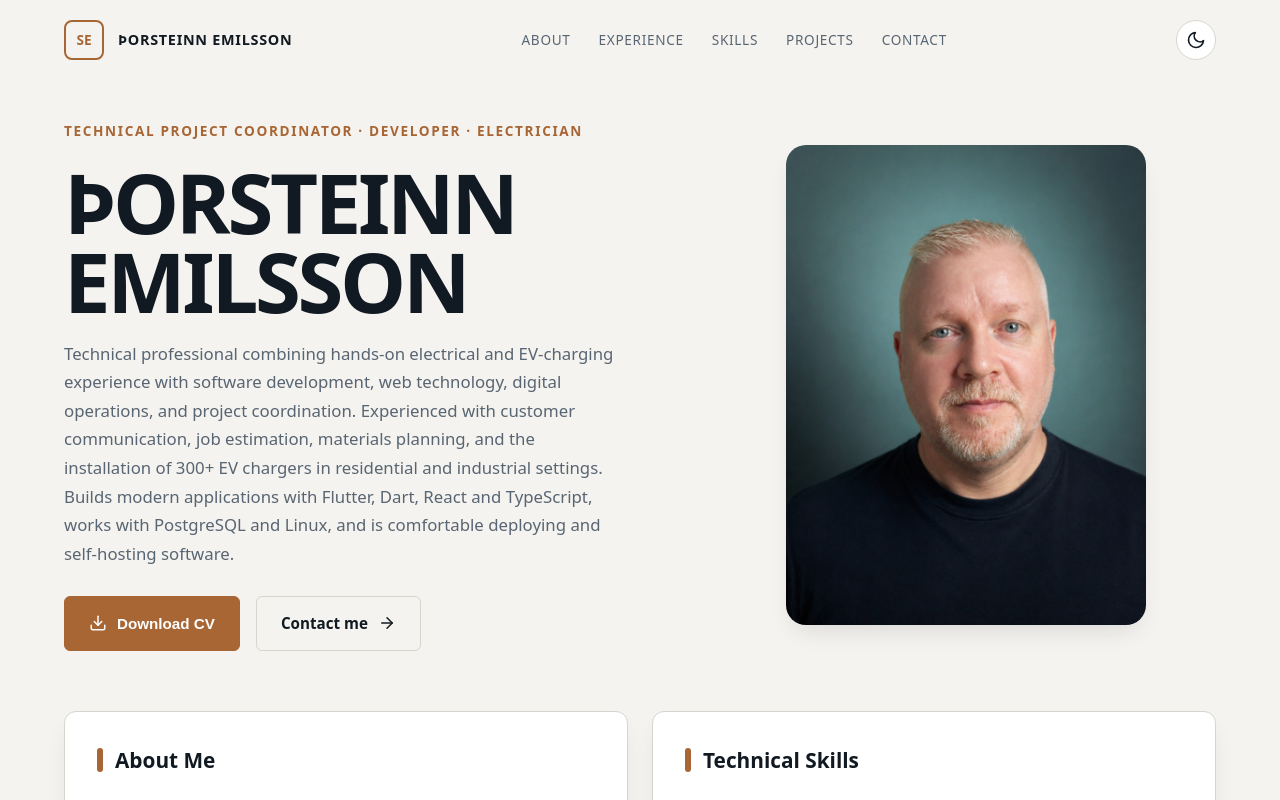
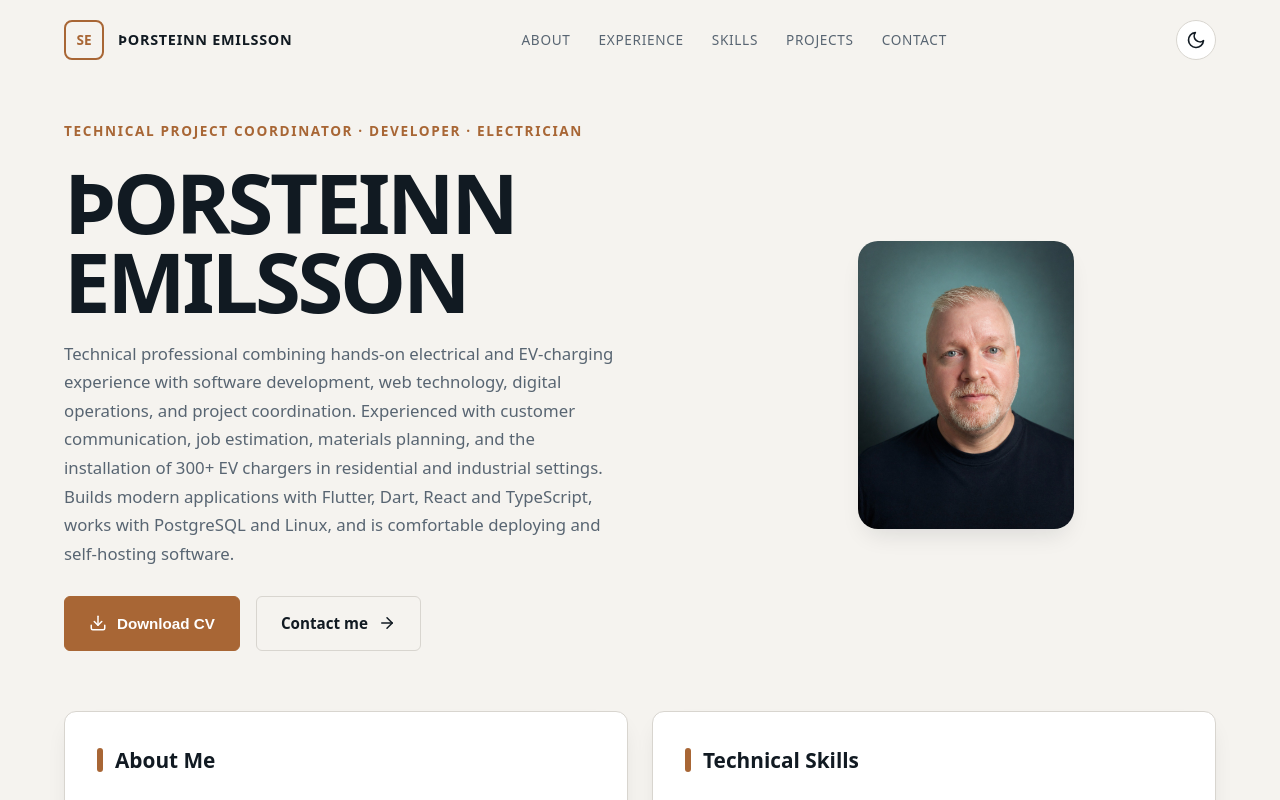
Before and after one commit to SteiniEmils/CV, a React (Vite) app: page / in a window 1280 px wide. Shown: the top 800 px of the page. Built offline with nearby package versions, Linux system fonts and the light colour scheme.

Commit message:
Update App.css

```diff
--- a/src/App.css
+++ b/src/App.css
@@ -192,7 +192,7 @@
 }
 
 .cv-hero-image img {
-  width: min(360px, 100%);
+  width: min(216px, 100%);
   height: auto;
   border-radius: 20px;
   object-fit: cover;
@@ -548,7 +548,7 @@
   }
 
   .cv-hero-image img {
-    width: 140px;
+    width: 84px;
     border-radius: 12px;
     box-shadow: none;
   }
```
